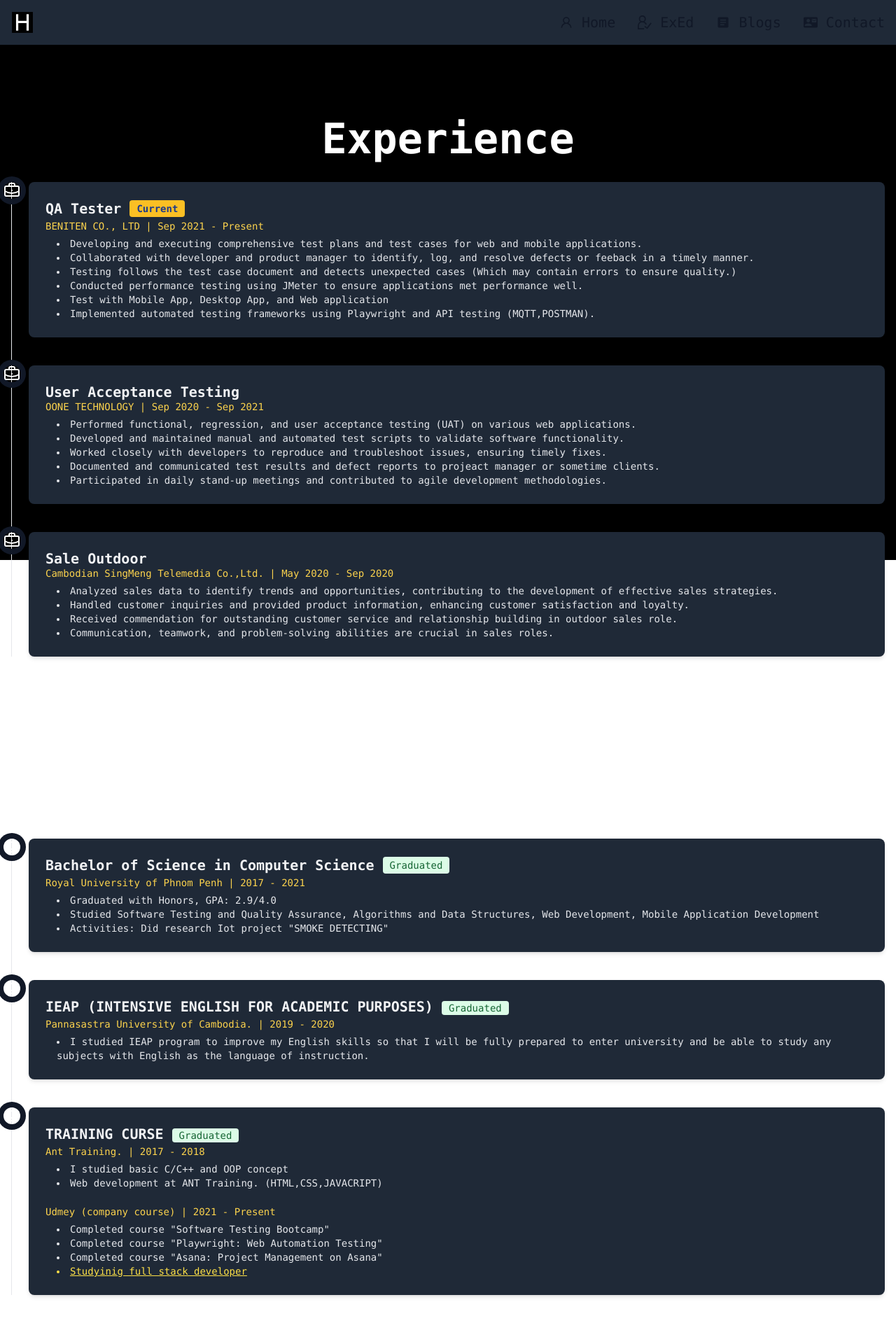
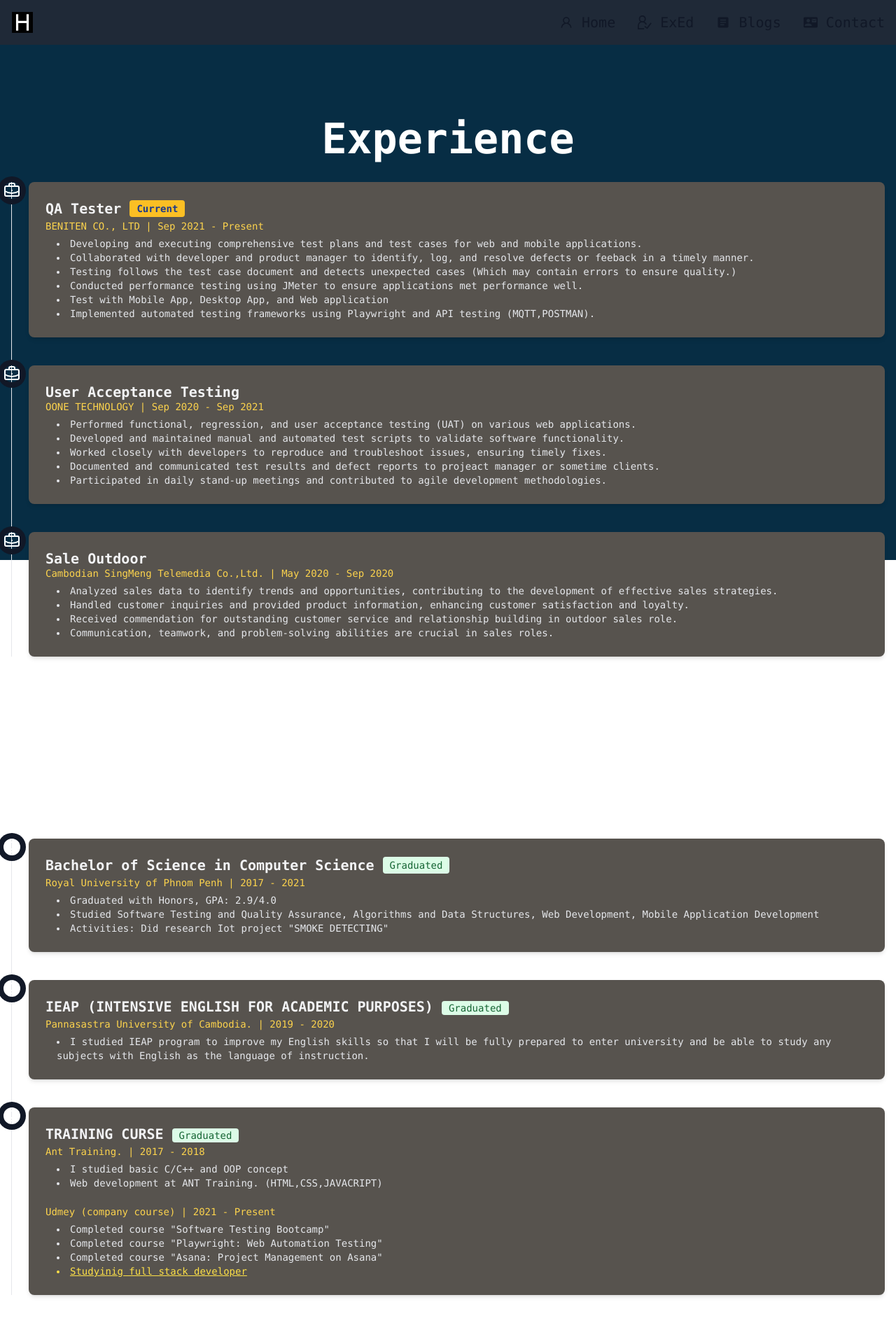
Before and after one commit to hengseanghak99/seanghak, a React (Create React App) app: page /exed in a window 1280 px wide. Shown: the top 1920 px of the page at 70% size. Built offline with nearby package versions, Linux system fonts and the light colour scheme; no server answers.

Commit message:
change some styles

```diff
--- a/src/components/BlogDetail.js
+++ b/src/components/BlogDetail.js
@@ -39,7 +39,7 @@ const BlogDetail = () => {
     <div className="container mx-auto px-4 py-8 pt-20 text-white font-mono">
       <div className="max-w-5xl mx-auto bg-gray-800 p-10">
         {/* Blog Title */}
-        <h1 className="text-4xl font-bold mb-4">{blogTitle}</h1>
+        <h1 className="text-3xl font-bold mb-4">{blogTitle}</h1>
 
         {/* Blog Metadata */}
         <div className="flex items-center justify-between text-white mb-6 ">
--- a/src/components/BlogsArticles.js
+++ b/src/components/BlogsArticles.js
@@ -12,13 +12,12 @@ const BlogsArticles = () => {
   const articles = data?.data || [];
 
   console.log(articles);
-
   return (
     <section className="text-gray-300 min-h-screen flex items-center font-mono">
       <div className="container mx-auto px-4 md:px-8 lg:px-12">
         <div className="flex flex-wrap justify-center">
           <div className="max-w-5xl mx-auto w-full">
-            <h2 className="text-center text-3xl md:text-4xl font-bold text-white mb-8 pt-20">
+            <h2 className="font-bold text-2xl md:text-5xl lg:text-6xl leading-none mb-8 text-white text-center pt-20">
               Blog Articles
             </h2>
             <div className="flex flex-col md:flex-row justify-between space-y-8 md:space-y-0 md:space-x-8">
--- a/src/components/ExEd.js
+++ b/src/components/ExEd.js
@@ -15,7 +15,7 @@ const Body = () => {
                 <span className="absolute flex items-center justify-center w-6 h-6 rounded-full -left-3 ring-8 ring-gray-900 dark:ring-gray-900">
                   <BriefcaseBusiness className="text-white" />
                 </span>
-                <div className="bg-gray-800 p-6 rounded-lg shadow-md">
+                <div className="bg-stone-600 p-6 rounded-lg shadow-md">
                   <h3 className="flex items-center mb-1 text-xl font-semibold text-gray-100">
                     QA Tester
                     <span className="bg-amber-400	 text-blue-900 text-sm font-mono ml-3 px-2.5 py-0.5 rounded">
@@ -27,14 +27,19 @@ const Body = () => {
                   </time>
                   <ul className="list-disc list-inside ml-4 text-sm text-gray-200">
                     <li>
-                      Developing and executing comprehensive
-                      test plans and test cases for web and mobile applications.
+                      Developing and executing comprehensive test plans and test
+                      cases for web and mobile applications.
                     </li>
                     <li>
                       Collaborated with developer and product manager to
-                      identify, log, and resolve defects or feeback in a timely manner.
+                      identify, log, and resolve defects or feeback in a timely
+                      manner.
                     </li>
-                    <li>Testing follows the test case document and detects unexpected cases (Which may contain errors to ensure quality.)</li>
+                    <li>
+                      Testing follows the test case document and detects
+                      unexpected cases (Which may contain errors to ensure
+                      quality.)
+                    </li>
                     <li>
                       Conducted performance testing using JMeter to ensure
                       applications met performance well.
@@ -43,7 +48,8 @@ const Body = () => {
                       Test with Mobile App, Desktop App, and Web application
                     </li>
                     <li>
-                      Implemented automated testing frameworks using Playwright and API testing (MQTT,POSTMAN).
+                      Implemented automated testing frameworks using Playwright
+                      and API testing (MQTT,POSTMAN).
                     </li>
                   </ul>
                 </div>
@@ -52,7 +58,7 @@ const Body = () => {
                 <span className="absolute flex items-center justify-center w-6 h-6 rounded-full -left-3 ring-8 ring-gray-900 dark:ring-gray-900">
                   <BriefcaseBusiness className="text-white" />
                 </span>
-                <div className="bg-gray-800 p-6 rounded-lg shadow-md">
+                <div className="bg-stone-600 p-6 rounded-lg shadow-md">
                   <h3 className="text-xl font-semibold text-gray-100">
                     User Acceptance Testing
                   </h3>
@@ -76,8 +82,11 @@ const Body = () => {
                       Documented and communicated test results and defect
                       reports to projeact manager or sometime clients.
                     </li>
-                    <li> Participated in daily stand-up meetings and contributed to
-                      agile development methodologies.</li>
+                    <li>
+                      {" "}
+                      Participated in daily stand-up meetings and contributed to
+                      agile development methodologies.
+                    </li>
                   </ul>
                 </div>
               </li>
@@ -85,7 +94,7 @@ const Body = () => {
                 <span className="absolute flex items-center justify-center w-6 h-6 rounded-full -left-3 ring-8 ring-gray-900 dark:ring-gray-900">
                   <BriefcaseBusiness className="text-white" />
                 </span>
-                <div className="bg-gray-800 p-6 rounded-lg shadow-md">
+                <div className="bg-stone-600 p-6 rounded-lg shadow-md">
                   <h3 className="text-xl font-semibold text-gray-100">
                     Sale Outdoor
                   </h3>
@@ -94,16 +103,21 @@ const Body = () => {
                   </time>
                   <ul className="list-disc list-inside ml-4 text-sm text-gray-200">
                     <li>
-                    Analyzed sales data to identify trends and opportunities, contributing to the development of effective sales strategies.
+                      Analyzed sales data to identify trends and opportunities,
+                      contributing to the development of effective sales
+                      strategies.
                     </li>
                     <li>
-                    Handled customer inquiries and provided product information, enhancing customer satisfaction and loyalty.
+                      Handled customer inquiries and provided product
+                      information, enhancing customer satisfaction and loyalty.
                     </li>
                     <li>
-                    Received commendation for outstanding customer service and relationship building in outdoor sales role.
+                      Received commendation for outstanding customer service and
+                      relationship building in outdoor sales role.
                     </li>
                     <li>
-                      Communication, teamwork, and problem-solving abilities are crucial in sales roles.
+                      Communication, teamwork, and problem-solving abilities are
+                      crucial in sales roles.
                     </li>
                   </ul>
                 </div>
@@ -122,7 +136,7 @@ const Body = () => {
                 <span className="absolute flex items-center justify-center w-6 h-6 rounded-full -left-3 ring-8 ring-gray-900 dark:ring-gray-900">
                   <GraduationCap className="text-white" />
                 </span>
-                <div className="bg-gray-800 p-6 rounded-lg shadow-md">
+                <div className="bg-stone-600 p-6 rounded-lg shadow-md">
                   <h3 className="flex items-center mb-1 text-xl font-semibold text-gray-100">
                     Bachelor of Science in Computer Science
                     <span className="bg-green-100 text-green-800 text-sm font-medium ml-3 px-2.5 py-0.5 rounded dark:bg-green-900 dark:text-green-300">
@@ -135,9 +149,9 @@ const Body = () => {
                   <ul className="list-disc list-inside ml-4 text-sm text-gray-200">
                     <li>Graduated with Honors, GPA: 2.9/4.0</li>
                     <li>
-                      Studied Software Testing and Quality
-                      Assurance, Algorithms and Data Structures, Web
-                      Development, Mobile Application Development
+                      Studied Software Testing and Quality Assurance, Algorithms
+                      and Data Structures, Web Development, Mobile Application
+                      Development
                     </li>
                     <li>
                       Activities: Did research Iot project "SMOKE DETECTING"
@@ -149,7 +163,7 @@ const Body = () => {
                 <span className="absolute flex items-center justify-center w-6 h-6 rounded-full -left-3 ring-8 ring-gray-900 dark:ring-gray-900">
                   <GraduationCap className="text-white" />
                 </span>
-                <div className="bg-gray-800 p-6 rounded-lg shadow-md">
+                <div className="bg-stone-600 p-6 rounded-lg shadow-md">
                   <h3 className="mb-1 text-xl font-semibold text-gray-100">
                     IEAP (INTENSIVE ENGLISH FOR ACADEMIC PURPOSES)
                     <span className="bg-green-100 text-green-800 text-sm font-medium ml-3 px-2.5 py-0.5 rounded dark:bg-green-900 dark:text-green-300">
@@ -161,7 +175,10 @@ const Body = () => {
                   </time>
                   <ul className="list-disc list-inside ml-4 text-sm text-gray-200">
                     <li>
-                    I studied IEAP program to improve my English skills so that I will be fully prepared to enter university and be able to study any subjects with English as the language of instruction.
+                      I studied IEAP program to improve my English skills so
+                      that I will be fully prepared to enter university and be
+                      able to study any subjects with English as the language of
+                      instruction.
                     </li>
                   </ul>
                 </div>
@@ -170,7 +187,7 @@ const Body = () => {
                 <span className="absolute flex items-center justify-center w-6 h-6 rounded-full -left-3 ring-8 ring-gray-900 dark:ring-gray-900">
                   <GraduationCap className="text-white" />
                 </span>
-                <div className="bg-gray-800 p-6 rounded-lg shadow-md">
+                <div className="bg-stone-600 p-6 rounded-lg shadow-md">
                   <h3 className="mb-1 text-xl font-semibold text-gray-100">
                     TRAINING CURSE
                     <span className="bg-green-100 text-green-800 text-sm font-medium ml-3 px-2.5 py-0.5 rounded dark:bg-green-900 dark:text-green-300">
@@ -181,9 +198,7 @@ const Body = () => {
                     Ant Training. | 2017 - 2018
                   </time>
                   <ul className="list-disc list-inside ml-4 text-sm text-gray-200">
-                    <li>
-                    I studied basic C/C++ and OOP concept
-                    </li>
+                    <li>I studied basic C/C++ and OOP concept</li>
                     <li>
                       Web development at ANT Training. (HTML,CSS,JAVACRIPT)
                     </li>
@@ -192,9 +207,7 @@ const Body = () => {
                     Udmey (company course) | 2021 - Present
                   </time>
                   <ul className="list-disc list-inside ml-4 text-sm text-gray-200">
-                    <li>
-                    Completed course "Software Testing Bootcamp"
-                    </li>
+                    <li>Completed course "Software Testing Bootcamp"</li>
                     <li>
                       Completed course "Playwright: Web Automation Testing"
                     </li>
@@ -207,7 +220,6 @@ const Body = () => {
                   </ul>
                 </div>
               </li>
-
             </ol>
           </div>
         </section>
--- a/src/components/Footer.js
+++ b/src/components/Footer.js
@@ -98,7 +98,7 @@ const Footer = () => {
             </ul>
           </div>
         </div>
-        <div className=" p-4 text-center text-yellow-300 bg-tranparent border border-white ">
+        <div className=" p-4 text-center text-yellow-300 bg-tranparent border rounded-lg border-white ">
           © 2023 Copyright:
           <a className="text-yellow-300" href="https://tw-elements.com/">
             HENG SEANGHAK
--- a/src/components/Particles.js
+++ b/src/components/Particles.js
@@ -12,7 +12,7 @@ const ParticlesComponent = (props) => {
     // all options can be found here: https://particles.js.org/docs/interfaces/Options_Interfaces_IOptions.IOptions.html
     return {
       background: {
-        color: "#000", // this sets a background color for the canvas
+        color: "072D44", // this sets a background color for the canvas
       },
       fullScreen: {
         enable: true, // enabling this will make the canvas fill the entire screen, it's enabled by default
--- a/src/components/SendEmail.js
+++ b/src/components/SendEmail.js
@@ -15,9 +15,6 @@ const ContactForm = () => {
 
   const handleSubmit = (event) => {
     event.preventDefault();
-
-    // emailjs.sendForm('service_fjjfylf','template_3r77k8e', event.target, 'IKvdU6SPQY8n0je7m'); if i use this it working fine
-
     emailjs
       .sendForm(
         process.env.REACT_APP_SERVICE_ID,
@@ -49,9 +46,9 @@ const ContactForm = () => {
         </div>
       )}
       {/* Contact Us Card Container */}
-      <div className="grid place-items-center mx-2 my-20 sm:my-auto">
+      <div className="grid place-items-center mx-2 my-20 sm:my-auto pt-10">
         {/* Contact Us Card */}
-        <div className="w-11/12 p-12 sm:w-8/12 md:w-6/12 lg:w-5/12 2xl:w-4/12 px-6 py-10 sm:px-10 sm:py-6 border-2 border-white-500 rounded-lg shadow-md lg:shadow-lg bg-black">
+        <div className="w-11/12 p-12 sm:w-8/12 md:w-6/12 lg:w-5/12 2xl:w-4/12 px-6 py-10 sm:px-10 sm:py-6 border-2 border-white-500 rounded-lg shadow-md lg:shadow-lg bg-stone-800">
           {/* Card Title */}
           <h2 className="text-center font-mono text-3xl lg:text-4xl text-white">
             Contact Me
```
Lines whose indentation alone changed are shown as unchanged.
